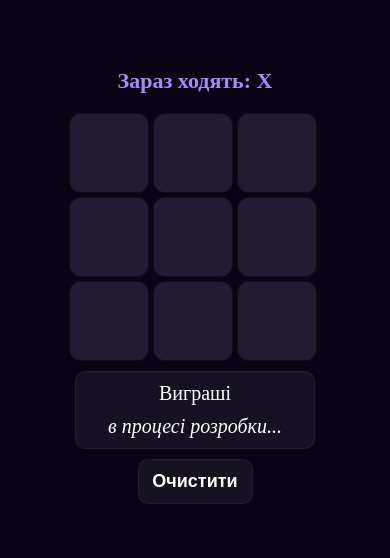
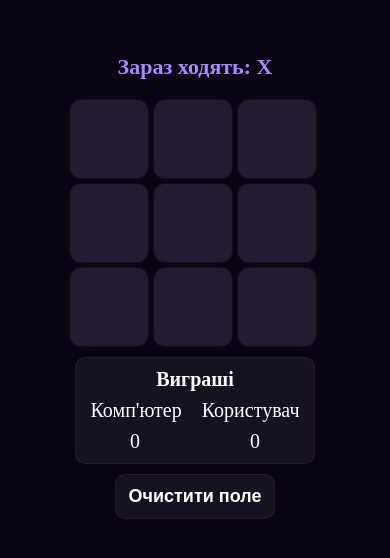
Before and after one commit to Killsazer/React-TicTacToe, a React (Create React App) app: page / in a window 390 px wide. Shown: the part 144-702 px from the top of the page. Built offline with nearby package versions, Linux system fonts and the light colour scheme.

Commit message:
Added points. Fixed bug with reset button
- Reset button's text wasn't in center on mobile devices - fixed that

```diff
--- a/src/App.js
+++ b/src/App.js
@@ -7,21 +7,26 @@ export default function Game() {
   const [squares, setSquares] = useState(Array(9).fill(null));
   const [xIsNext, setXIsNext] = useState(true);
   const [status, setStatus] = useState('');
-  const [resetTrigger, setResetTrigger] = useState(0);
   const [turn, setTurn] = useState(true);
-  // const [userPoints, setUserPoints] = useState(0);
+  const [userPoints, setUserPoints] = useState(0);
+  const [botPoints, setBotPoints] = useState(0);
 
   const winner = calculateWinner(squares)?.win;
   const isDraw = calculateWinner(squares);
 
   useEffect(() => {
     if (isDraw === 1) {
-      setResetTrigger(prev => prev + 1);
       setStatus("Нічия!");
     } else {
       setStatus(winner ? "Переможець: " + winner : "Зараз ходять: " + (xIsNext ? "X" : "O"));
     }
-  }, [winner, xIsNext, isDraw]);
+    if(winner === 'X'){
+      setUserPoints(prev => prev+1);
+    }
+    else if(winner === 'O'){
+      setBotPoints(prev => prev+1);
+    }
+  }, [squares, xIsNext]);
 
   function handleClick(i) {
     if (squares[i] || calculateWinner(squares) || !turn) return;
@@ -83,7 +88,7 @@ export default function Game() {
     for (let i = 0; i < lines.length; i++) {
       const [a, b, c] = lines[i];
       if (squares[a] && squares[a] === squares[b] && squares[a] === squares[c]) {
-        return { win: squares[a], line: [a, b, c] };
+        return { win: squares[a], line: [a, b, c],  };
       }
     }
 
@@ -98,7 +103,6 @@ export default function Game() {
     if(winner || isDraw === 1){
       setXIsNext(true);
       setSquares(Array(9).fill(null));
-      setResetTrigger(prev => prev + 1);
     }
   }
 
@@ -111,8 +115,8 @@ export default function Game() {
       winningLine={winningLine}
       onSquareClick={handleClick}
       onReset={reset}
-      resetTrigger={resetTrigger}
-      // points={userPoints}
+      userPoints={userPoints}
+      botPoints={botPoints}
     />
   );
 }
--- a/src/Board.js
+++ b/src/Board.js
@@ -4,12 +4,12 @@ export default function Board({
     winningLine,
     onSquareClick,
     onReset,
-    resetTrigger,
-    // points
+    userPoints,
+    botPoints
   }) {
     return (
       <div className='game'>
-        <div className={`status ${status.includes('Переможець') ? 'status--win' : ''}`} key={`-${resetTrigger}`}>
+        <div className={`status ${status.includes('Переможець') ? 'status--win' : ''}`}>
           {status}
         </div>
 
@@ -31,23 +31,24 @@ export default function Board({
           <Square value={squares[8]} onSquareClick={() => onSquareClick(8)} isWining={winningLine.includes(8)} x = {squares[8] ==='X'}/>
         </div>
 
-        {/* <div className='pointsStatus'> */}
-          <div className=' pointsStatus pointsStatus--title'>
+        <div className='pointsStatus'>
+          <div className='pointsStatus--title'>
             <div>Виграші</div>
-            <div className="temp">в процесі розробки...</div>
           </div>
-          {/* <div className='pointsStatus--row'>
-            <div className='pointsStatus--computer'>Комп'ютер</div>
-            <div className='pointsStatus--user'>Користувач</div>
+
+          <div className='pointsStatus--row'>
+              <div>Комп'ютер</div>
+              <div>Користувач</div>
           </div>
-          <div className='pointsStatus--row'>
-            <div>zero</div>
-            <div>{points}</div>
+
+          <div className='pointsStatus--row cent'>
+              <div>{botPoints}</div>
+              <div>{userPoints}</div>
           </div>
-        </div> */}
+        </div>
 
         <button className='reset' onClick={onReset}>
-          Очистити
+          Очистити поле
         </button>
       </div>
     );
--- a/src/styles.css
+++ b/src/styles.css
@@ -37,7 +37,8 @@ body {
 .pointsStatus{
   display: flex;
   flex-direction: column;
-  gap: 10px;
+  align-items: center;
+  gap: 8px;
   font-size: 20px;
   color: white;
   background-color: hsl(260 30% 10%);
@@ -47,22 +48,22 @@ body {
   border: 1px solid hsla(260, 29%, 20%, 0.5);
   margin-top: 10px;
   width: 218px;
-  text-align: center;
 }
 
-.temp{
-  font-style: italic;
-}
-
-/* .pointsStatus--title{
-  text-align: center;
+.pointsStatus--title {
+  font-weight: bold;
+  font-size: 20px;
 }
 
 .pointsStatus--row {
   display: flex;
   justify-content: space-between;
-  gap: 10px;
-} */
+  gap: 20px;
+}
+
+.cent{
+  gap: 110px;
+}
 
 .square {
   padding: 10px 10px;
@@ -83,7 +84,7 @@ body {
   display: inline-block;
   opacity: 0;
   transform: scale(0.5);
-  animation: appear 0.3s ease-out forwards;
+  animation: appear 0.2s ease-out forwards;
 }
 
 @keyframes appear {
@@ -137,8 +138,10 @@ body {
   font-size: 18px;
   font-weight: bold;
   height: 45px;
-  width: 115px;
-  text-align: center;
+  width: 160px;
+  display: flex;
+  justify-content: center;
+  align-items: center;
 }
 .reset:hover{
   background-color: #3B82F6;
```
Also changed, not shown: 5 other files (tests, documents, lock files or other folders).
